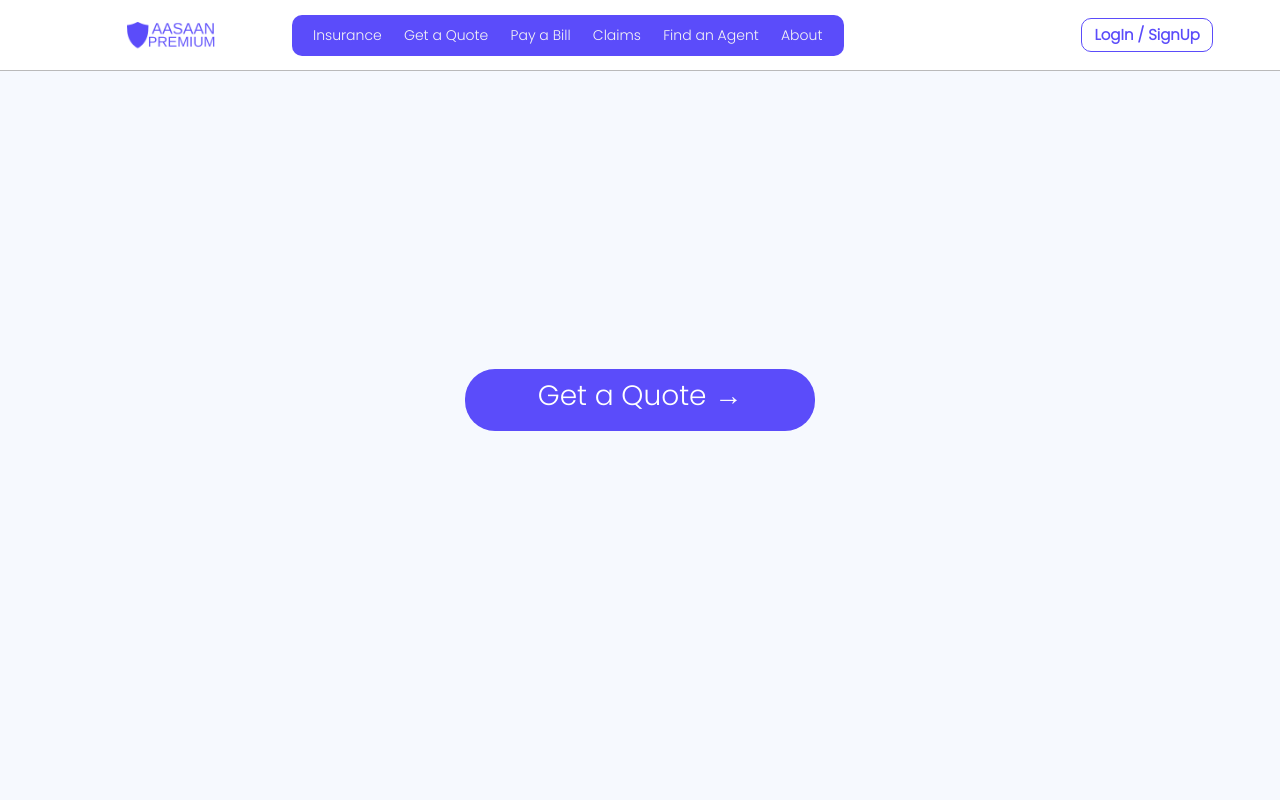
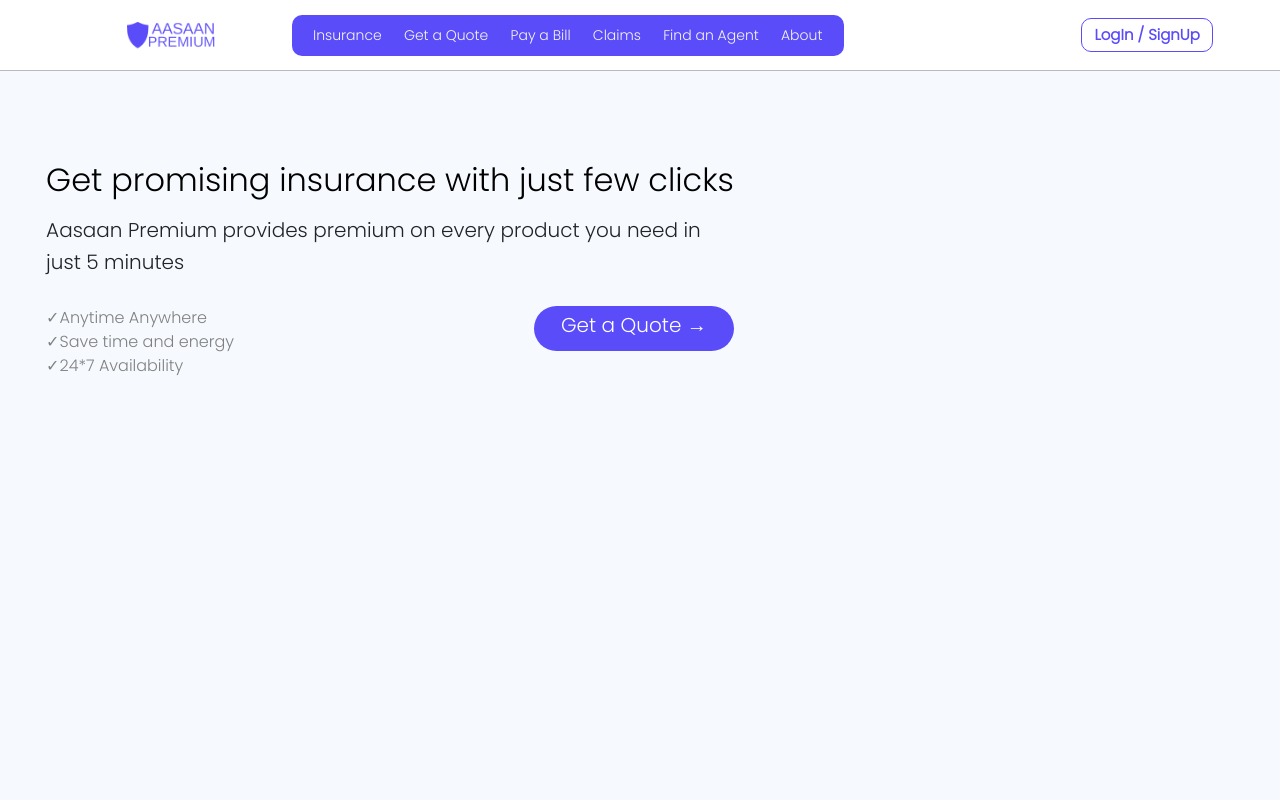
Before and after one commit to kumarlava0007/aasaan-premium, a React (Create React App) app: page /#/getAQuote in a window 1280 px wide. Shown: the top 800 px of the page. Built offline with nearby package versions, Linux system fonts and the light colour scheme.

Commit message:
changed UI of Get a Quote page

```diff
--- a/src/components/navbar pages/GetAQuote.jsx
+++ b/src/components/navbar pages/GetAQuote.jsx
@@ -15,7 +15,7 @@ const GetAQuote = () => {
     const [headFlag, setHeadFlag] = useState(true);
     const [flag, setFlag] = useState(false);
     const [flagOne, setFlagOne] = useState(true);
-    const [flagTwo, setFlagTwo] = useState(false);
+    const [flagTwo, setFlagTwo] = useState(true);
     const [flagOptional, setFlagOptional] = useState(false);
     const [flagThree, setFlagThree] = useState(false);
     const [flagFour, setFlagFour] = useState(false);
@@ -149,11 +149,33 @@ const GetAQuote = () => {
     return(
         <>
         <section className={classes.contentStart}>
-            {headFlag && <div className={classes.getAQuote}
-            // onClick = {(e) => {history.push('/login')}}
-            onClick = {handleHead}
-            >
-                <h3>Get a Quote →</h3>
+            {headFlag &&
+            <div className={classes.outerDiv}>
+                <h2 className={classes.heading}>Get promising insurance with just few clicks </h2>
+                    <br />
+                    <div>
+                        <h5>Aasaan Premium provides premium on every product you need in</h5>
+                            <h5> just 5 minutes</h5>
+                        <br />
+                    </div>
+                    <div className={classes.paraContent}>
+                        <div>
+                            <ul style={{color: "gray"}}>
+                                <li>Anytime Anywhere</li>
+                                <li>Save time and energy</li>
+                                <li>24*7 Availability</li>
+                            </ul>
+                        </div>
+                        <div className={classes.getAQuote}
+                        // onClick = {(e) => {history.push('/login')}}
+                        onClick = {handleHead}
+                        >
+                            <h5>Get a Quote →</h5>
+                        </div>
+
+                    </div>
+
+
             </div>}
 
             {flag && <div className={classes.secondPage}>
@@ -169,10 +191,10 @@ const GetAQuote = () => {
                         >Insurance Details</h2> <br />
                     <h6 className={classes.subheading}>Type of Insurance</h6>
                     <select name="insuranceDetails" id="insuranceDetails" onChange={handleBI}>
-                        <option selected disabled>--Select an option--</option>
+                        <option disabled>--Select an option--</option>
                         <option value="general" >General Insurance</option>
                         <option value="vehicle" >Vehicle Insurance</option>
-                        <option value="business">Business Insurance</option>
+                        <option selected value="business">Business Insurance</option>
                         <option value="personal" >Personal Insurance</option>
                         <option value="health" >Health Insurance</option>
                         <option value="financial" >Financial Insurace</option>
@@ -196,12 +218,12 @@ const GetAQuote = () => {
                         <select name="serviceProvided" id="serviceProvided"
                         onChange={handleService}
                         >
-                            <option disabled selected value>--Select an option--</option>
-                            <option value="general" >General Liability</option>
+                            <option disabled value>--Select an option--</option>
+                            <option disabled value="general" >General Liability</option>
                             {/* <option value="bpo" >Business Owner's Policy</option> */}
-                            <option value="col" defaultValue>Commercial Property Insurance</option>
-                            <option value="compensation" >Workers' Compensation</option>
-                            <option value="prof" >Professional Liability</option>
+                            <option value="col" selected defaultValue>Commercial Property Insurance</option>
+                            <option disabled value="compensation" >Workers' Compensation</option>
+                            <option disabled value="prof" >Professional Liability</option>
 
                         </select>
                         <br />
@@ -216,6 +238,7 @@ const GetAQuote = () => {
                             <option value="laptopComp" >Laptop / Computer</option>
                             <option value="mobileTablet" >Mobile / Tablet </option>
                             <option value="boat" >Boat </option>
+                            <option value="home" >Home </option>
 
                         </select>
                         <br />
--- a/src/components/userPage/LoginPage.jsx
+++ b/src/components/userPage/LoginPage.jsx
@@ -3,7 +3,7 @@ import Styles from '../../styles/login.module.css';
 import { Link,useHistory } from 'react-router-dom';
 import { useState } from 'react';
 import { Domain } from '../../Config';
-// import axios from 'axios';
+import axios from 'axios';
 import LoginContext from '../../Context';
 export default function LoginPage() {
 
@@ -59,14 +59,15 @@ export default function LoginPage() {
       },[password,setPassword])
 
 
-    // const [inputs,setInputs]=useState({});
-    // const setLogged=React.useContext(LoginContext)['setLogged'];
-    // let history=useHistory()
-    // const handleChange = (event) => {
-    //     const name = event.target.name;
-    //     const value = event.target.value;
-    //     setInputs(values => ({...values, [name]: value}))
-    //   }
+    const [inputs,setInputs]=useState({});
+    const setLogged=React.useContext(LoginContext)['setLogged'];
+    let history=useHistory()
+    const handleChange = (event) => {
+        setEmail(event.target.value)
+        const name = event.target.name;
+        const value = event.target.value;
+        setInputs(values => ({...values, [name]: value}))
+      }
     // const handleSubmit = async(e) => {
     //       e.preventDefault();
     //       const REGISTER_URL=Domain+"/login"
@@ -108,7 +109,9 @@ export default function LoginPage() {
                     >
                         <input type="email" id="username" required placeholder="Email address or phone number" className={Styles.formInput} name='mailId'
                         // onChange={handleChange} value={inputs.mailId}
-                        onChange={(e)=> setEmail(e.target.value)} value={email}
+                        // onChange={(e)=> setEmail(e.target.value)}
+                        onChange={handleChange}
+                        value={email}
                        />
                         <div style={{ fontSize: 14, color: "red" }}>
                             {emailError}
--- a/src/styles/getAQuote.module.css
+++ b/src/styles/getAQuote.module.css
@@ -7,21 +7,41 @@
     align-items: center;
     align-content: center;
 }
+.contentStart .outerDiv{
+    margin-top: -350px;
+    margin-left: -500px;
+}
+.contentStart .outerDiv .paraContent{
+    display: flex;
+    justify-content: space-between;
+}
+.contentStart .outerDiv ul{
+    list-style: none;
+}
+.contentStart .outerDiv ul li:before {
+    content: '✓';
+  }
+.contentStart .outerDiv .heading{
+    margin-top: 100px;
+    text-align: left;
+    color: black;
+}
+.contentStart .outerDiv .heading h5{
+    margin-left: 80px;
+}
 .getAQuote {
-    padding: 10px;
     cursor: pointer;
+    background-color: #5b4cfa;
+    height: 45px;
     border-radius: 30px;
-    background-color: #5b4cfa;
-    color: white;
     border: none;
-    width: 350px;
+    width: 200px;
     display: flex;
     justify-content: center;
-    flex-flow: column;
     align-items: center;
-    align-content: center;
-    font-size: xx-small;
-    margin: 45vh 30%;
+}
+.getAQuote h5{
+    color: white;
 }
 .getAQuote:hover{
     cursor: pointer;
```
